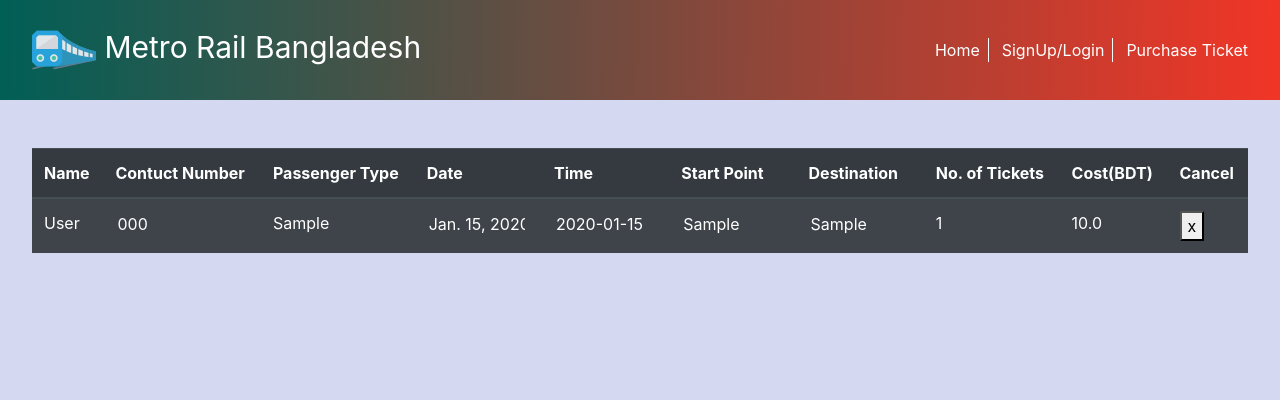
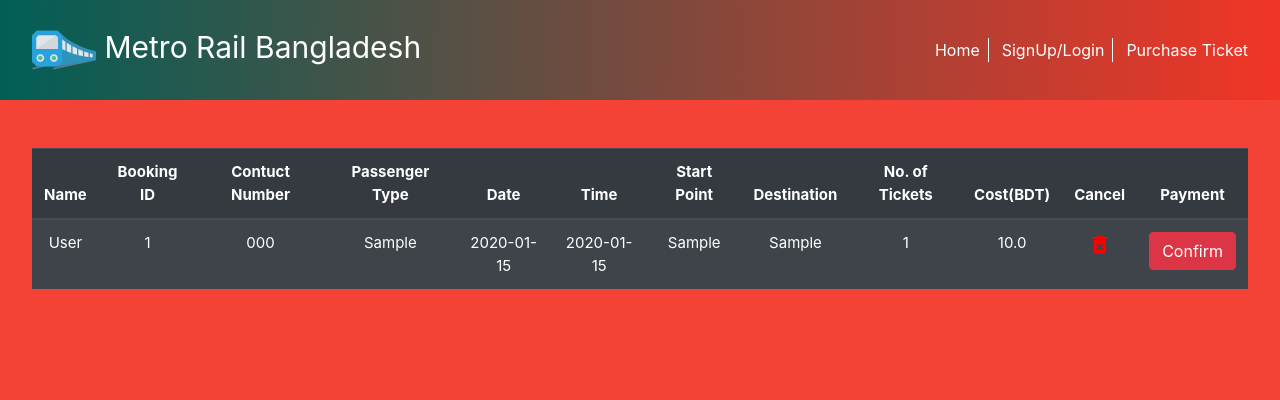
Before and after one commit to nahidsalekin/metro-rail-ticket-management, a Django app: page /payment/ in a window 1280 px wide. Shown: the top 400 px of the page. Run offline with Django 3.2, Linux system fonts and the light colour scheme; tables that the repository leaves empty hold one stand-in row (values such as "Sample post"); some libraries are stand-ins or nearby versions.

Commit message:
:bulb: payment confirmation button added

```diff
--- a/templates/booking_list.html
+++ b/templates/booking_list.html
@@ -5,22 +5,73 @@
     <meta charset="UTF-8">
     <meta name="viewport" content="width=device-width, initial-scale=1.0">
     <title>Booking List</title>
+    <link href="https://fonts.googleapis.com/icon?family=Material+Icons" rel="stylesheet">
     <style>
         body {
-            background-color: rgb(212, 216, 240);
+            background-color: #F44336;
         }
 
         .full-content {
+            display: flex;
             width: 95%;
             margin: 0 auto;
-            /* opacity: 0.5; */
+            filter: blur(0);
+            position: relative;
+            font-size: 15px;
+        }
+
+        .table th,
+        .table td {
+            text-align: center;
         }
 
         .table input {
             background: none;
             border: none;
             color: white;
+            text-align: center;
             max-width: 100px;
+        }
+
+        .remove_btn {
+            background: none;
+            border: none;
+            text-align: center;
+        }
+
+        .blur>*:not(#toast-not-blur) {
+            filter: blur(4px);
+            -webkit-filter: blur(4px);
+            -moz-filter: blur(4px);
+            -o-filter: blur(4px);
+            -ms-filter: blur(4px);
+            cursor: wait;
+        }
+
+        .toast-area {
+            width: 0;
+        }
+
+        .overlay {
+            position: fixed;
+            display: none;
+            width: 100%;
+            height: 100%;
+            top: 0;
+            left: 0;
+            right: 0;
+            bottom: 0;
+            z-index: -1;
+            cursor: not-allowed;
+        }
+
+        .modal-header,
+        .modal-footer {
+            border: none;
+        }
+
+        .modal-dialog {
+            width: 400px;
         }
     </style>
 </head>
@@ -32,6 +83,7 @@
             <thead>
                 <tr>
                     <th scope="col">Name</th>
+                    <th scope="col">Booking ID</th>
                     <th scope="col">Contuct Number</th>
                     <th scope="col">Passenger Type</th>
                     <th scope="col">Date</th>
@@ -41,32 +93,114 @@
                     <th scope="col">No. of Tickets</th>
                     <th scope="col">Cost(BDT)</th>
                     <th scope="col">Cancel</th>
+                    <th scope="col">Payment</th>
                 </tr>
             </thead>
             <tbody>
-                <form action="/cancel_reservation_admin/" method="POST">
-                    {% csrf_token %} {% for object in all_booking %}
+                {% for object in all_booking %}
                 <tr>
                     {% for user in all_user %} {%if user.number == object.number%}
                     <td>{{ user.fullname }}</td>
                     {% endif %} {% endfor %}
-                        <td><input type="text" readonly name="number" value="{{ object.number }}"></td>
-                        <td>{{ object.class_type }}</td>
-                        <td><input type="text" readonly name="date" value="{{ object.date }}"></td>
-                        <td><input type="text" readonly name="time" value="{{ object.time }}"></td>
-                        <td><input type="text" readonly name="start_point" value="{{ object.start_point }}"></td>
-                        <td><input type="text" readonly name="destination" value="{{ object.destination }}"></td>
+                    <td>{{ object.id }}</td>
+                    <td>{{ object.number }}</td>
+                    <td style="text-transform: capitalize;">{{ object.class_type }}</td>
+                    <td>{{ object.date|date:'Y-m-d' }}</td>
+                    <td>{{ object.time }}</td>
+                    <td>{{ object.start_point }}</td>
+                    <td>{{ object.destination }}</td>
                     <td>{{ object.tickets }}</td>
                     <td>{{ object.cost }}</td>
-                        <td><button type="submit">x</button></td>
+                    <td><button type="button" data-toggle="modal" data-target="#myModal" class="remove_btn"><i class="material-icons" style="color:red">delete_forever</i></button></td>
+                    {% if object.status == "unpaid" %}
+                    <form action="/payment/" method="POST" onSubmit="return confirm('Do you want to submit?')">
+                        {% csrf_token %}
+                        <input type="text" name="id" hidden value="{{ object.id }}">
+                        <td><button class="btn btn-danger" type="submit">Confirm</button></td>
+                    </form>
+                    {% else %}
+                    <td>Confirmed</td>
+                    {% endif %}
+
                 </tr>
                 {% endfor %}
-                </form>
             </tbody>
         </table>
     </div>
+    <div class="modal fade" id="myModal" data-keyboard="false" data-backdrop="static">
+        <div class="modal-dialog modal-dialog-centered">
+            <div class="modal-content">
 
+                <div class="modal-header">
+                    <p class="modal-title">Are You Sure to Remove this Reservation?</p>
+                    <button type="button" class="close" data-dismiss="modal">&times;</button>
+                </div>
+
+                <div class="modal-footer">
+                    <div class="confirm d-flex justify-content-end">
+                        <button type="button" data-dismiss="modal" class="btn btn-outline-primary btn-sm">Cancel</button>
+                        <button type="button" onclick="confirm()" data-dismiss="modal" class="btn btn-outline-danger btn-sm ml-2">Yes</button>
+                    </div>
+                </div>
+
+            </div>
+        </div>
+    </div>
 </body>
+<script>
+    var start_point;
+    var destination;
+    var date;
+    var time;
+    var class_type;
+    var cost;
+    var id;
+    var number;
+    var $row;
+    $(".remove_btn").click(function() {
+        $row = $(this).closest("tr");
+        id = $row.find("td:nth-child(2)").text();
+        number = $row.find("td:nth-child(3)").text();
+        class_type = $row.find("td:nth-child(4)").text();
+        date = $row.find("td:nth-child(5)").text();
+        time = $row.find("td:nth-child(6)").text();
+        start_point = $row.find("td:nth-child(7)").text();
+        destination = $row.find("td:nth-child(8)").text();
+        cost = $row.find("td:nth-child(10)").text();
+    });
+
+    function confirm() {
+        $.ajax({
+            url: '/cancel_reservation_admin/',
+            type: 'POST',
+            data: {
+                'id': id,
+                'number': number,
+                'start_point': start_point,
+                'destination': destination,
+                'date': date,
+                'time': time,
+                'cost': cost,
+                'class_type': class_type,
+            },
+            headers: {
+                'X-CSRFToken': '{{ csrf_token }}'
+            },
+            success: function(data) {
+                //
+            },
+            failure: function(data) {
+                alert('Got an error! Please Try Later.');
+            }
+
+        });
+        $row.remove();
+        var reservation = document.getElementById("test");
+        reservation.classList.remove("blur");
+        $(".remove_btn").prop("disabled", false);
+        $('.toast').toast('hide');
+    }
+</script>
 {% endblock %}
 
 </html>
```
Lines whose indentation alone changed are shown as unchanged.
